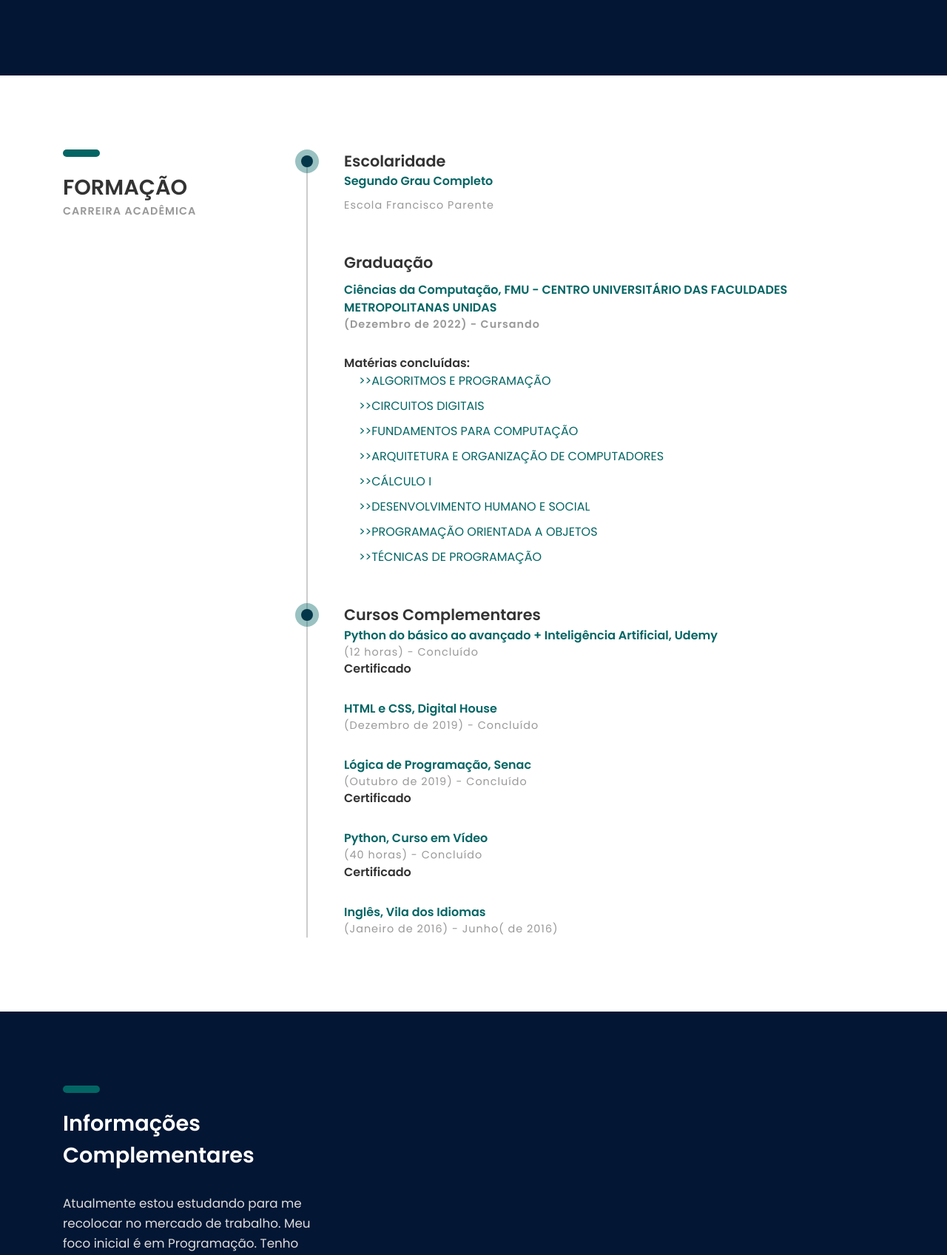
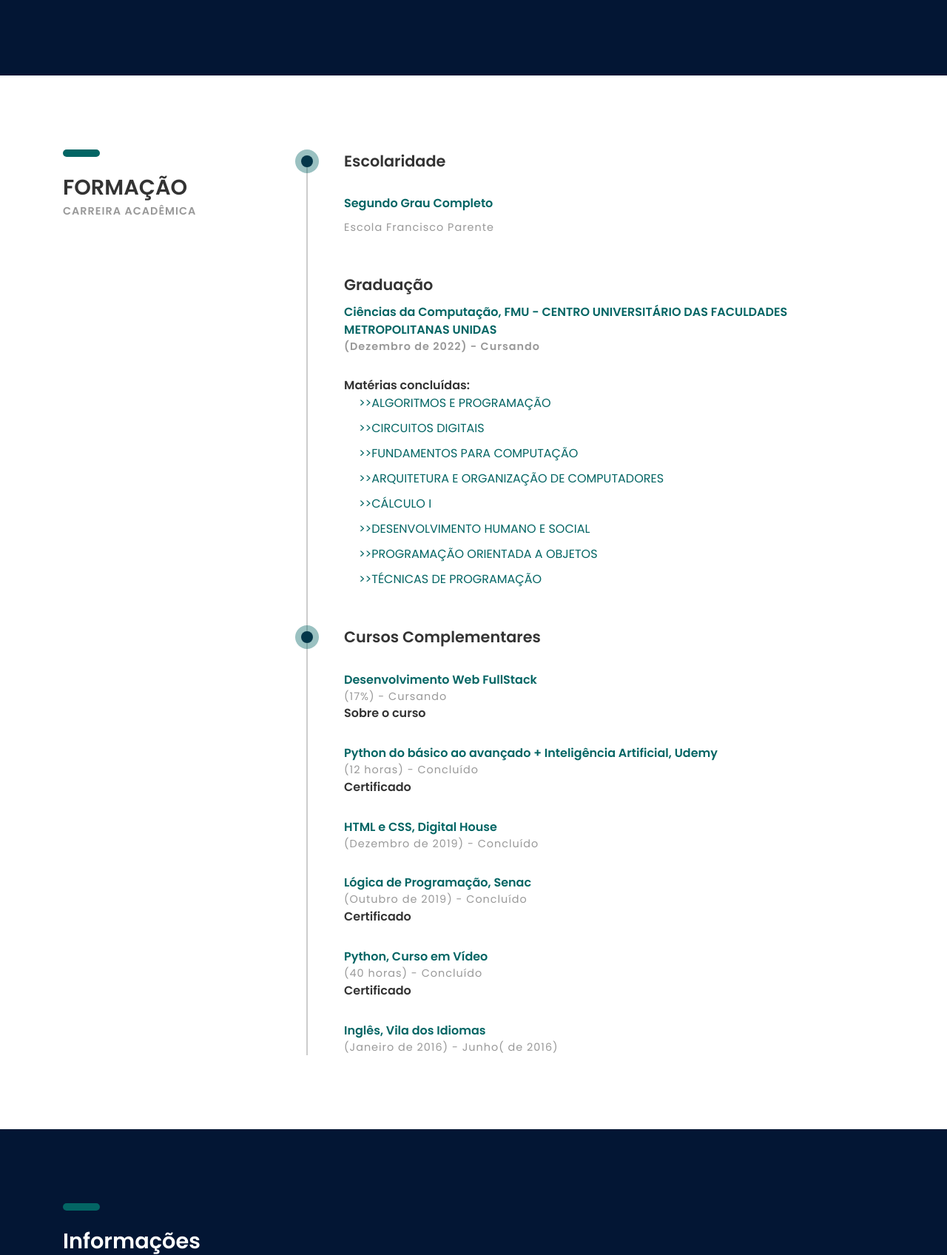
Before and after one commit to daniloaugusto0212/CV, a PHP site: page / in a window 1280 px wide. Shown: the part 2808-4504 px from the top of the page at 74% size. Run offline with PHP 8.4, Linux system fonts and the light colour scheme; some web fonts are replaced.

Commit message:
Adicionando curso FullStack

```diff
--- a/01-cv-portfolio/css/styles.css
+++ b/01-cv-portfolio/css/styles.css
@@ -225,6 +225,10 @@ header .downlad-btn:hover{ -webkit-transform: translateY(-4px); transform: trans
 	height: 16px; border-radius: 10px; z-index: 1;
 	box-shadow: 0 0 0 8px rgba(3,101,100, .4); background: #033649; }
 
+.education h4{
+	margin-bottom: 30px;
+}
+
 
 /* ---------------------------------
 9. COUNTER SECTION
--- a/index.html
+++ b/index.html
@@ -269,6 +269,11 @@
 						<div class="education margin-b-50">
 							<h4><b>Cursos Complementares</b></h4>
 
+							<h5 class="font-yellow"><b>Desenvolvimento Web FullStack</b></h5>
+							<h6 class="font-lite-black ">(17%) - Cursando</h6>
+							<a href="https://cursos.dankicode.com/curso-desenvolvimento-web-completo" target="_blank"class="downlad-btn"><b> Sobre o curso</b></a>
+							<p class="margin-tb-30"> </p>
+
 							<h5 class="font-yellow"><b>Python do básico ao avançado + Inteligência Artificial, Udemy</b></h5>
 							<h6 class="font-lite-black ">(12 horas) - Concluído</h6>
 							<a href="CertificaPythonUdemy.pdf" target="_blank"class="downlad-btn"><b> Certificado</b></a>
```
